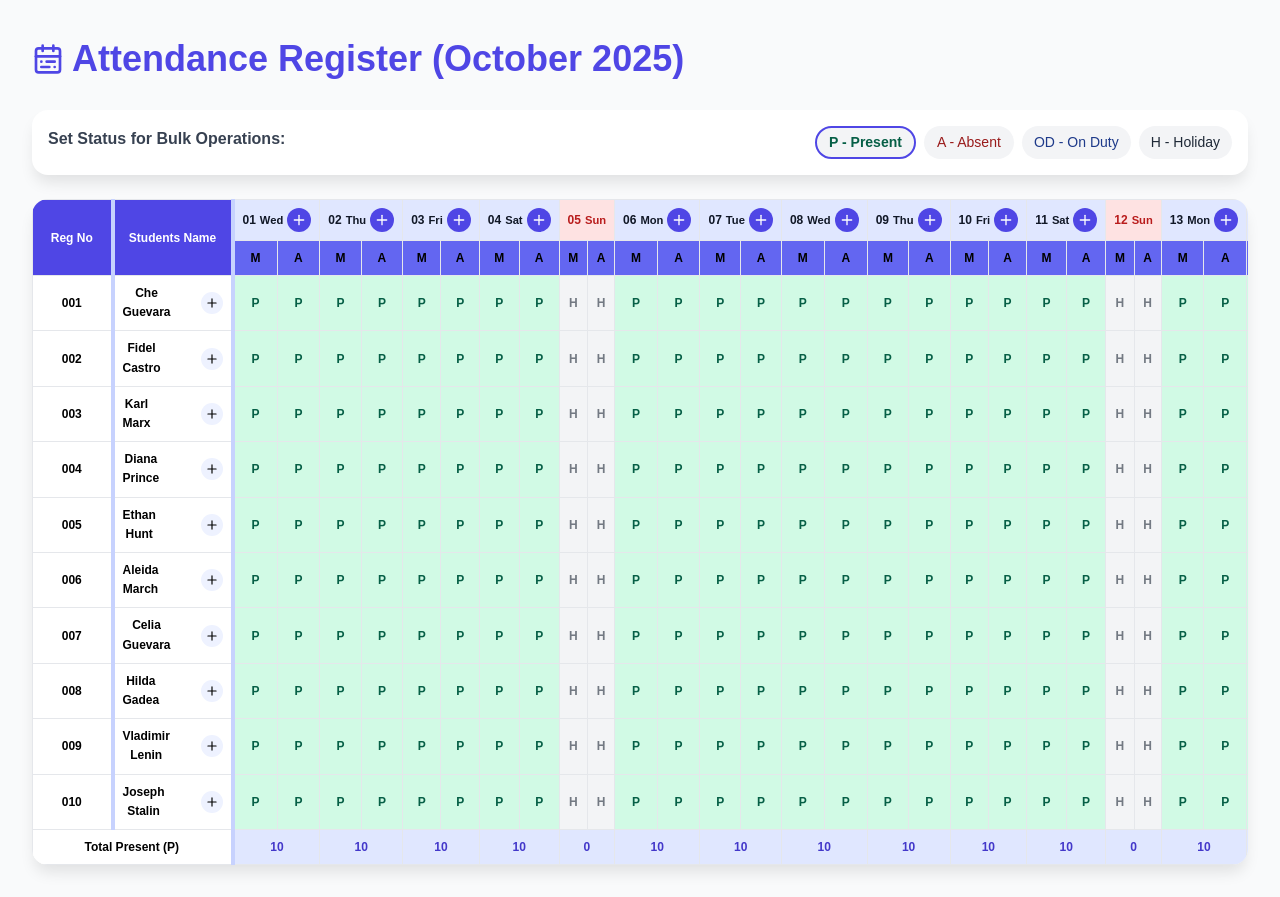
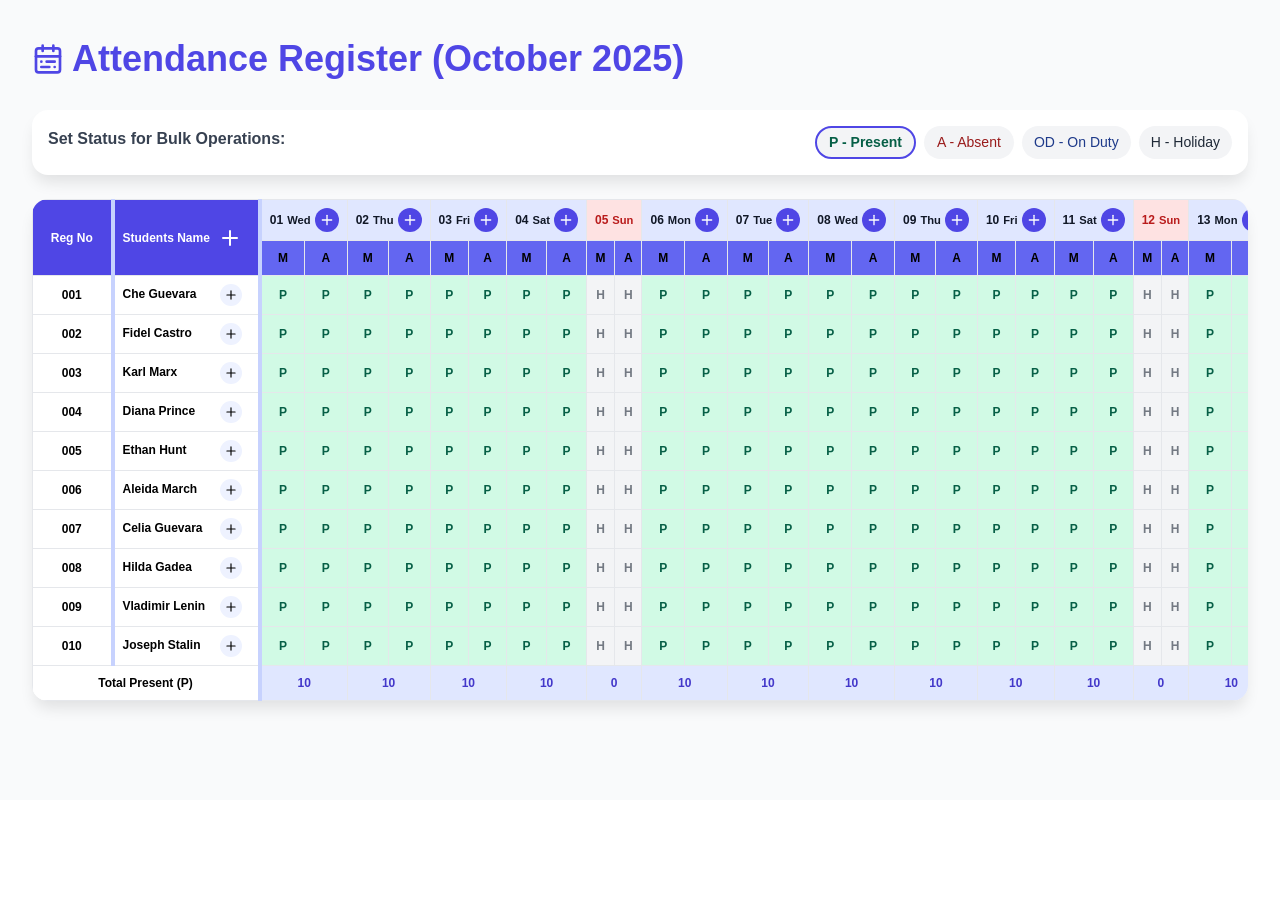
Before and after one commit to CubaAR/attendance-system, a React (Vite) app: page / in a window 1280 px wide. After the commit the page ends 800 px from the top, so only its background shows below. Built offline with nearby package versions, Linux system fonts and the light colour scheme.

Commit message:
bulk updates buttons

```diff
--- a/src/App.css
+++ b/src/App.css
@@ -59,7 +59,8 @@
   cursor: pointer;
   transition: 0.25s;
 }
-.bulk-status-button.active {
+
+.bulk-status-button.active  {
   border: 2px solid #4f46e5;
   font-weight: 700;
 }
@@ -68,6 +69,7 @@
   border-color: #4f46e5;
   background-color: #eef2ff;
 }
+
 @media (max-width: 768px) {
   .bulk-status-selector {
     flex-direction: column;
@@ -139,6 +141,20 @@
   box-shadow: 2px 0 5px rgba(0, 0, 0, 0.05);
 }
 
+.attendance-table th.sticky-left:nth-child(2),
+.attendance-table td.sticky-left:nth-child(2) {
+  white-space: nowrap;
+  padding-left: 0.5rem;
+  padding-right: 1rem;
+}
+
+.student-header-flex {
+  display: flex;
+  align-items: center;
+  gap: 0.5rem;
+  justify-content: flex-start;
+}
+
 .attendance-table th.header-indigo {
   background-color: #4f46e5;
   color: white;
--- a/src/App.jsx
+++ b/src/App.jsx
@@ -42,27 +42,34 @@ const App = () => {
       return { ...prev, attendance: newAttendance }; // other states are same , no changes made
     });
   }, []);
-  // so many copies due to immutabiltly , should not edit the state directlty
+  // Too many copies due to immutabiltly , should not edit the state directlty
 
+  // selection of bulk operation
   const handleBulkStatusChange = useCallback((newStatus) => {
     setAppState((prev) => ({ ...prev, bulkStatus: newStatus }));
   }, []);
 
+  // selects entire students and days (entire cell in the table)
   const applyBulkStatus = useCallback((status) => {
     setAppState((prev) => {
       const newAttendance = { ...prev.attendance };
       for (const student of prev.students) {
-        newAttendance[student.regNo] = { ...newAttendance[student.regNo] };
+        newAttendance[student.regNo] = { ...newAttendance[student.regNo] };  // students
         for (let day = 1; day <= prev.daysInMonth; day++) {
-          newAttendance[student.regNo][day] = {M: status , A: status};
+           const date = new Date(prev.currentDate.getFullYear(), prev.currentDate.getMonth(), day);
+          const isSunday = date.getDay() === 0;
+
+        if (isSunday) continue;
+
+          newAttendance[student.regNo][day] = {M: status , A: status}; // days
         }
       }
       return { ...prev, attendance: newAttendance };
     });
   }, []);
 
+// Attendance table
   const handleDayBulkUpdate = useCallback((day, status) => {
-
     setAppState(prev => {
       const newAttendance = { ...prev.attendance };
       for (const student of prev.students) {
@@ -73,6 +80,7 @@ const App = () => {
     });
   }, []);
 
+  // Attendance row
   const handleStudentBulkUpdate = useCallback((regNo, status) => {
     setAppState(prev => {
       const newAttendance = { ...prev.attendance };
@@ -138,16 +146,19 @@ const App = () => {
 
   return (
     <div className="app-container">
+
       <h1 className="app-header">
         <CalendarRange size={32} style={{ marginRight: "0.5rem" }} />
         Attendance Register ({currentMonthName})
       </h1>
+
 
       <BulkStatusSelector
         bulkStatus={appState.bulkStatus}
         onBulkStatusChange={handleBulkStatusChange}
         applyBulkStatus={applyBulkStatus}
       />
+
 
       <AttendanceTable
         appState={appState}
@@ -157,6 +168,7 @@ const App = () => {
         handleDayBulkUpdate={handleDayBulkUpdate}
         handleCellChange={handleCellChange}
         handleStudentBulkUpdate={handleStudentBulkUpdate}
+        applyBulkStatus={applyBulkStatus}
 
       />
     </div>
--- a/src/AttendanceRow.jsx
+++ b/src/AttendanceRow.jsx
@@ -22,10 +22,10 @@ export const AttendanceRow = React.memo(
       <td className="sticky-left" style={{ textAlign: 'center', minWidth: '120px' }}>
         <div style={{ display: 'flex', justifyContent: 'space-between', alignItems: 'center' }}>
           <div style={{ lineHeight: '1.2rem' }}>
-            <div>{student.name.split(' ')[0]}</div>
-            <div>{student.name.split(' ').slice(1).join(' ')}</div>
+            <div>{student.name}</div>
           </div>
 
+          {/* Bulk selection per student */}
           <button
           title={`Bulk set ${student.name} to ${STATUSES[bulkStatus]} for full month`}
             onClick={() => onStudentBulkUpdate(student.regNo, bulkStatus)}
--- a/src/AttendanceTable.jsx
+++ b/src/AttendanceTable.jsx
@@ -1,6 +1,7 @@
 import { Plus } from 'lucide-react';
 import './App.css';
 import { AttendanceRow } from './AttendanceRow';
+import { STATUSES } from './constants';
 
 export const AttendanceTable = ({
   appState,
@@ -9,14 +10,27 @@ export const AttendanceTable = ({
   handleCellChange,
   bulkStatus,
   handleDayBulkUpdate,
-  handleStudentBulkUpdate
+  handleStudentBulkUpdate,
+  applyBulkStatus
 }) => (
   <div className="attendance-table-container">
     <table className="attendance-table">
       <thead>
         <tr>
           <th className="sticky-left header-indigo" rowSpan="2">Reg No</th>
-          <th className="sticky-left header-indigo" rowSpan="2">Students Name</th>
+          <th className="sticky-left header-indigo" rowSpan="2">
+            <div className="student-header-flex">
+              <span>Students Name</span>
+                <button
+                  className="apply-month-button"
+                  onClick={() => applyBulkStatus(appState.bulkStatus)}
+                  disabled={!appState.bulkStatus}
+                  title={`Set ${STATUSES[appState.bulkStatus]} for full month`}
+                >
+                  <Plus />
+                </button>
+            </div>
+          </th>
 
           {daysArray.map((day) => {
             const date = new Date(
@@ -43,6 +57,7 @@ export const AttendanceTable = ({
                   </small>
                   {/* Disable editings in sundays */}
                   {!isSunday && (
+                    // Bulk selection per day
                     <button
                       title={`Bulk update - ${date.toLocaleDateString('en-US', { month: 'short', day: 'numeric', weekday: 'short' })}`}
                       onClick={() => handleDayBulkUpdate(day, bulkStatus)}
@@ -61,10 +76,10 @@ export const AttendanceTable = ({
               </th>
             );
           })}
-          {/* Total present for entire month per students */}
+          {/* Total present for month per students */}
           <th className="header-indigo" rowSpan="2">Total P</th>
         </tr>
-        {/* Morning and afteroon slots */}
+        {/* Morning and afteroon slots(cells) */}
         <tr>
           {daysArray.map((day) =>
             ['M', 'A'].map((slot) => (
--- a/src/BulkStatusSelector.jsx
+++ b/src/BulkStatusSelector.jsx
@@ -2,9 +2,10 @@ import React from 'react';
 import './App.css';
 import { STATUSES } from './constants';
 
-export const BulkStatusSelector = React.memo(({ bulkStatus, onBulkStatusChange }) => (
-  <div className="bulk-status-selector">
+export const BulkStatusSelector = React.memo(({ bulkStatus, onBulkStatusChange, applyBulkStatus }) => (
+   <><div className="bulk-status-selector">
     <p>Set Status for Bulk Operations:</p>
+
     <div className="bulk-status-buttons">
       {Object.keys(STATUSES).map((key) => (
         <button
@@ -17,4 +18,6 @@ export const BulkStatusSelector = React.memo(({ bulkStatus, onBulkStatusChange }
       ))}
     </div>
   </div>
+
+         </>
 ));
```
Lines whose indentation alone changed are shown as unchanged.
